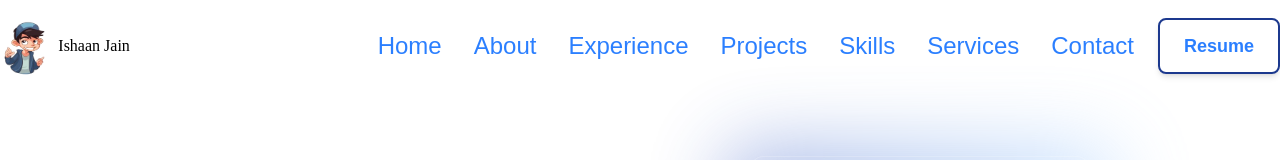
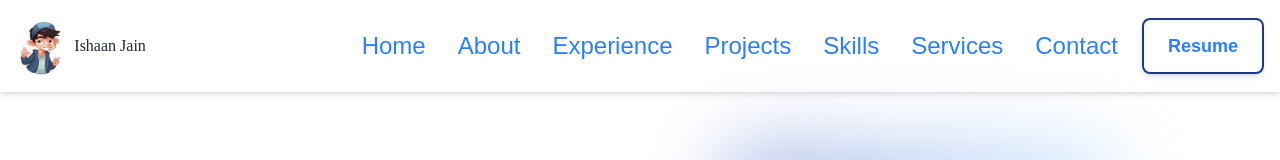
Before and after one commit to ishaanj26/web-portfolio, a React (Vite) app in the folder client/: page / in a window 1280 px wide. Shown: the top 160 px of the page. Built offline with nearby package versions, Linux system fonts and the light colour scheme.

Commit message:
final navbar

```diff
--- a/client/src/components/Navbar.jsx
+++ b/client/src/components/Navbar.jsx
@@ -1,62 +1,75 @@
-import React from 'react';
-import { useState } from 'react';
-import data from "../data.json"
+import React, { useState } from 'react';
+import data from "../data.json";
 import { motion } from 'framer-motion';
 
 function Navbar() {
     const [isOpen, setIsOpen] = useState(false);
-    const handleClick = () => {
-        setIsOpen(!isOpen);
+
+    const toggleMenu = () => setIsOpen(!isOpen);
+
+    // Reusable animation variants
+    const navItemVariants = {
+        hidden: { opacity: 0, x: -100 },
+        visible: (i) => ({
+            opacity: 1,
+            x: 0,
+            transition: { delay: i * 0.1 }
+        })
     };
+
+    const mobileNavItemVariants = {
+        hidden: { opacity: 0, y: 20 },
+        visible: (i) => ({
+            opacity: 1,
+            y: 0,
+            transition: { delay: i * 0.1, duration: 0.3 }
+        })
+    };
+
     return (
-        <nav className="bg-white py-4 poppins-400">
-            <div className="container mx-auto flex justify-between items-center">
+        <nav className="bg-white dark:bg-gray-900 py-4 poppins-400 shadow-md dark:shadow-blue-900/20">
+            <div className="container mx-auto flex justify-between items-center px-4">
+                {/* Logo and Name */}
                 <div className='flex flex-row gap-2 items-center'>
                     <a href="#nav" className="text-blue-500 font-bold">
                         <img
                             src="assets/logo.png"
                             draggable="false"
                             alt="Logo"
-                            srcset=""
-                            className='h-15'
+                            className='h-12 md:h-15'
                         />
                     </a>
-                    <p className='my-name text-lg md:text-base'>Ishaan Jain</p>
+                    <p className='my-name text-lg md:text-base text-gray-800 dark:text-gray-200'>Ishaan Jain</p>
                 </div>
+
+                {/* Desktop Navigation */}
                 <div className="hidden md:flex items-center space-x-4 list-none">
                     {data.navbarItems.map((item, index) => (
                         <motion.li
-                            key={index}
+                            key={item.name}
                             className="px-2 py-2"
-                            initial={{ opacity: 0, x: -100 }}
-                            animate={{ opacity: 1, x: 0 }}
-                            transition={{ delay: index * 0.1 }}
+                            custom={index}
+                            initial="hidden"
+                            animate="visible"
+                            variants={navItemVariants}
                         >
                             <a
                                 href={item.href}
-                                className="text-blue-500 hover:text-blue-700 transition duration-300 ease-in-out active:text-blue-700 text-sm lg:text-2xl font-medium"
+                                className="text-blue-500 hover:text-blue-700 dark:text-blue-400 dark:hover:text-blue-300 transition duration-300 ease-in-out active:text-blue-700 text-sm lg:text-2xl font-medium"
                             >
                                 {item.name}
                             </a>
                         </motion.li>
                     ))}
 
-                    <motion.a
-                        initial={{ scale: 0.5 }}
-                        animate={{ scale: 1 }}
-                        transition={{ duration: 0.5, delay: 0.4 }}
-                        href="/assets/RESUME.pdf"
-                        download="Ishaan_Jain_Resume.pdf"
-                        className="border-2 border-blue-900 text-blue-500 px-6 py-3 rounded-lg text-lg font-semibold shadow-md transition-all duration-300 hover:bg-blue-900 hover:text-white hover:scale-105"
-                    >
-                        Resume
-                    </motion.a>
+                    <ResumeButton isDesktop={true} />
                 </div>
-                {/* Side NavBar */}
+
+                {/* Mobile Menu Button */}
                 <div className="md:hidden flex justify-end">
                     <motion.button
-                        className="bg-blue-600 hover:bg-blue-700 text-white font-bold p-2 rounded-full shadow-lg shadow-blue-500/30"
-                        onClick={handleClick}
+                        className="bg-blue-600 hover:bg-blue-700 dark:bg-blue-700 dark:hover:bg-blue-600 text-white font-bold p-2 rounded-full shadow-lg shadow-blue-500/30 dark:shadow-blue-500/20"
+                        onClick={toggleMenu}
                         whileHover={{ scale: 1.1 }}
                         whileTap={{ scale: 0.9 }}
                     >
@@ -65,24 +78,61 @@ function Navbar() {
                         </svg>
                     </motion.button>
 
+                    {/* Mobile Sidebar */}
+                    <MobileSidebar isOpen={isOpen} toggleMenu={toggleMenu} variants={mobileNavItemVariants} />
+                </div>
+            </div>
+        </nav>
+    );
+}
+
+// Component for the resume button (reused in both desktop and mobile views)
+const ResumeButton = ({ isDesktop, isOpen }) => {
+    return (
+        <motion.a
+            initial={{ scale: 0.5, opacity: isDesktop ? undefined : 0 }}
+            animate={isDesktop ? { scale: 1 } : isOpen ? { scale: 1, opacity: 1 } : { scale: 0.5, opacity: 0 }}
+            transition={{ duration: 0.5, delay: 0.4 }}
+            href="/assets/RESUME.pdf"
+            download="Ishaan_Jain_Resume.pdf"
+            className={isDesktop ?
+                "border-2 border-blue-900 dark:border-blue-700 text-blue-500 dark:text-blue-400 px-6 py-3 rounded-lg text-lg font-semibold shadow-md transition-all duration-300 hover:bg-blue-900 dark:hover:bg-blue-800 hover:text-white hover:scale-105" :
+                "relative w-full bg-white hover:bg-blue-50 dark:bg-gray-100 dark:hover:bg-gray-200 text-blue-600 dark:text-blue-700 px-4 py-2 transition-colors duration-300 rounded-lg text-sm font-semibold shadow-lg flex items-center justify-center group overflow-hidden"
+            }
+        >
+            {!isDesktop && (
+                <svg xmlns="http://www.w3.org/2000/svg" className="h-6 w-6 mr-2 relative z-10 text-blue-600 dark:text-blue-700" fill="none" viewBox="0 0 24 24" stroke="currentColor">
+                    <path strokeLinecap="round" strokeLinejoin="round" strokeWidth={2} d="M12 10v6m0 0l-3-3m3 3l3-3m2 8H7a2 2 0 01-2-2V5a2 2 0 012-2h5.586a1 1 0 01.707.293l5.414 5.414a1 1 0 01.293.707V19a2 2 0 01-2 2z" />
+                </svg>
+            )}
+            <span className={isDesktop ? "" : "relative z-10 text-blue-600 dark:text-blue-700"}>
+                {isDesktop ? "Resume" : "Download Resume"}
+            </span>
+        </motion.a>
+    );
+};
+
+// Mobile sidebar component
+const MobileSidebar = ({ isOpen, toggleMenu, variants }) => {
+    return (
         <motion.div
-                        className={`fixed top-0 right-0 bg-gradient-to-br from-blue-500 to-blue-700 text-white h-screen transform ${isOpen ? 'translate-x-0' : 'translate-x-full'} transition-transform duration-300 flex flex-col overflow-hidden`}
-                        style={{ zIndex: 9999, width: "35%" }}
+            className="fixed top-0 right-0 bg-gradient-to-br from-blue-500 to-blue-700 dark:from-blue-600 dark:to-blue-900 text-white h-screen flex flex-col overflow-hidden"
+            style={{ zIndex: 9999, width: "75%", maxWidth: "300px" }}
             initial={{ x: '100%' }}
             animate={isOpen ? { x: 0 } : { x: '100%' }}
             transition={{ duration: 0.3, type: "spring", stiffness: 300, damping: 30 }}
         >
-                        {/* Decorative circles */}
+            {/* Decorative elements */}
             <div className="absolute top-24 -right-12 w-24 h-24 bg-white rounded-full opacity-10" style={{ zIndex: -1 }}></div>
-                        <div className="absolute top-64 -left-12 w-40 h-40 bg-blue-200 rounded-full opacity-20" style={{ zIndex: -1 }}></div>
+            <div className="absolute top-64 -left-12 w-40 h-40 bg-blue-200 dark:bg-blue-300 rounded-full opacity-20" style={{ zIndex: -1 }}></div>
             <div className="absolute bottom-12 right-12 w-32 h-32 bg-white rounded-full opacity-15" style={{ zIndex: -1 }}></div>
 
-                        {/* Header with close button */}
+            {/* Header */}
             <div className="flex justify-between items-center p-4 border-b border-white/20">
                 <h2 className="text-xl font-bold text-white">Menu</h2>
                 <motion.button
                     className="bg-white/10 hover:bg-white/20 text-white p-2 rounded-full"
-                                onClick={handleClick}
+                    onClick={toggleMenu}
                     whileHover={{ rotate: 90 }}
                     transition={{ duration: 0.2 }}
                 >
@@ -92,20 +142,22 @@ function Navbar() {
                 </motion.button>
             </div>
 
-                        {/* Navigation links */}
+            {/* Navigation items */}
             <div className="flex-1 overflow-y-auto py-2 relative" style={{ zIndex: 1 }}>
-                            <ul className="list-none  p-3 space-y-1">
+                <ul className="list-none p-3 space-y-1">
                     {data.navbarItems.map((item, index) => (
                         <motion.li
-                                        key={index}
+                            key={item.name}
                             className="overflow-hidden"
-                                        initial={{ opacity: 0, y: 20 }}
-                                        animate={isOpen ? { opacity: 1, y: 0 } : { opacity: 0, y: 20 }}
-                                        transition={{ delay: index * 0.1, duration: 0.3 }}
+                            custom={index}
+                            initial="hidden"
+                            animate={isOpen ? "visible" : "hidden"}
+                            variants={variants}
                         >
                             <a
                                 href={item.href}
                                 className="flex items-center py-3 px-3 rounded-lg bg-white/10 hover:bg-white/20 transition duration-300 ease-in-out group"
+                                onClick={toggleMenu}
                             >
                                 <span className="w-2 h-2 rounded-full bg-white mr-2 group-hover:scale-125 transition-transform duration-300"></span>
                                 <span className="text-base font-medium text-white group-hover:text-blue-100 transition-colors duration-300">
@@ -117,29 +169,12 @@ function Navbar() {
                 </ul>
             </div>
 
-                        {/* Resume button in footer */}
-                        <div className="p-4  mb-5 border-t border-white/20 flex justify-center">
-                            <motion.a
-                                initial={{ scale: 0.5, opacity: 0 }}
-                                animate={isOpen ? { scale: 1, opacity: 1 } : { scale: 0.5, opacity: 0 }}
-                                transition={{ duration: 0.5, delay: 0.4 }}
-                                href="/assets/RESUME.pdf"
-                                download="Ishaan_Jain_Resume.pdf"
-                                className="relative w-full bg-white hover:bg-blue-50 text-blue-600 px-4 py-2 transition-colors duration-300 rounded-lg text-sm font-semibold shadow-lg flex items-center justify-center group overflow-hidden"
-                            >
-
-                                <svg xmlns="http://www.w3.org/2000/svg" className="h-6 w-6 mr-2 relative z-10 text-blue-600" fill="none" viewBox="0 0 24 24" stroke="currentColor">
-                                    <path strokeLinecap="round" strokeLinejoin="round" strokeWidth={2} d="M12 10v6m0 0l-3-3m3 3l3-3m2 8H7a2 2 0 01-2-2V5a2 2 0 012-2h5.586a1 1 0 01.707.293l5.414 5.414a1 1 0 01.293.707V19a2 2 0 01-2 2z" />
-                                </svg>
-                                <span className="relative z-10 text-blue-600">Download Resume</span>
-
-                            </motion.a>
+            {/* Footer with resume button */}
+            <div className="p-4 mb-5 border-t border-white/20 flex justify-center">
+                <ResumeButton isDesktop={false} isOpen={isOpen} />
             </div>
         </motion.div>
-                </div>
-            </div>
-        </nav>
     );
-}
+};
 
 export default Navbar;
```
Lines whose indentation alone changed are shown as unchanged.
